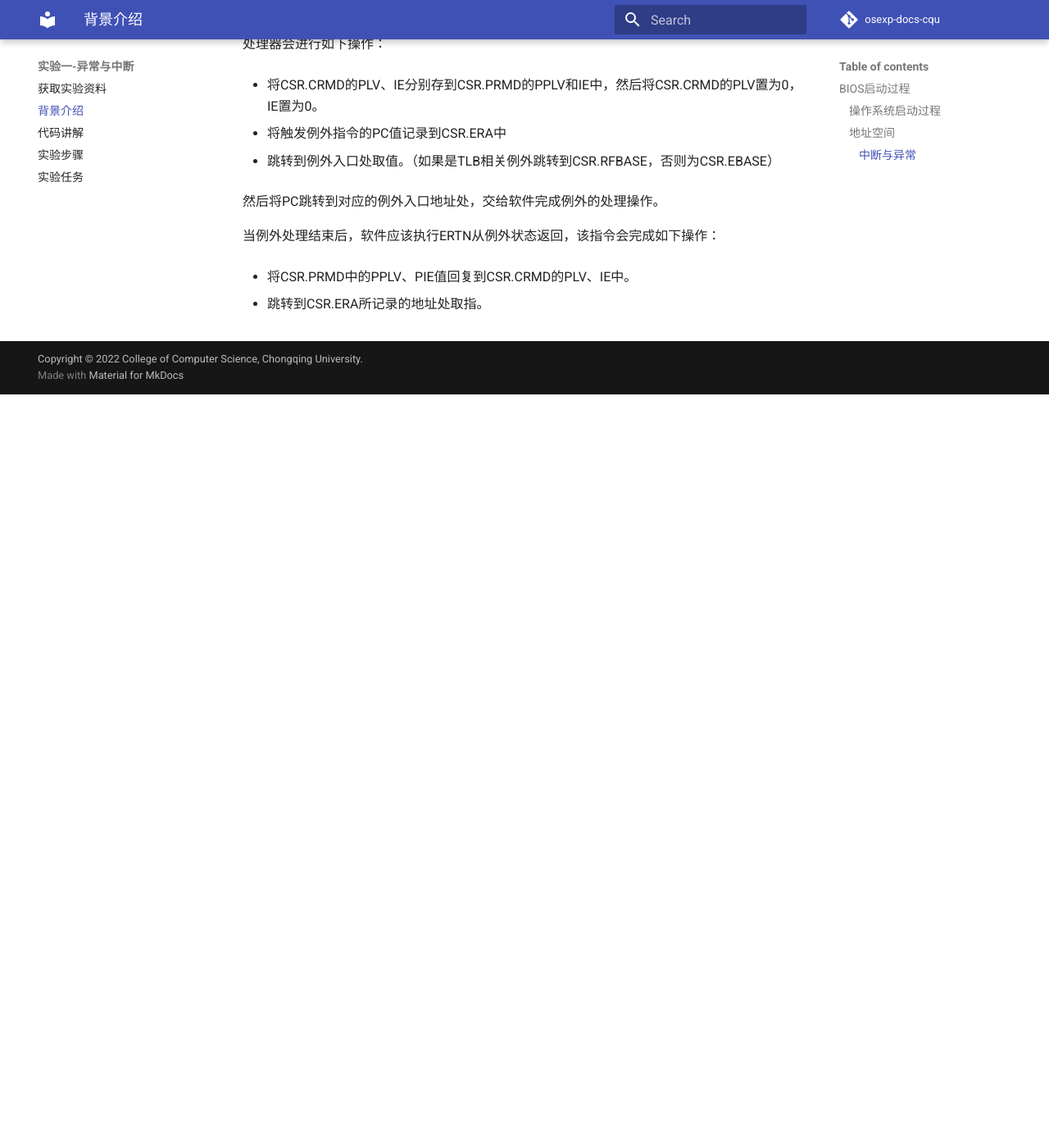
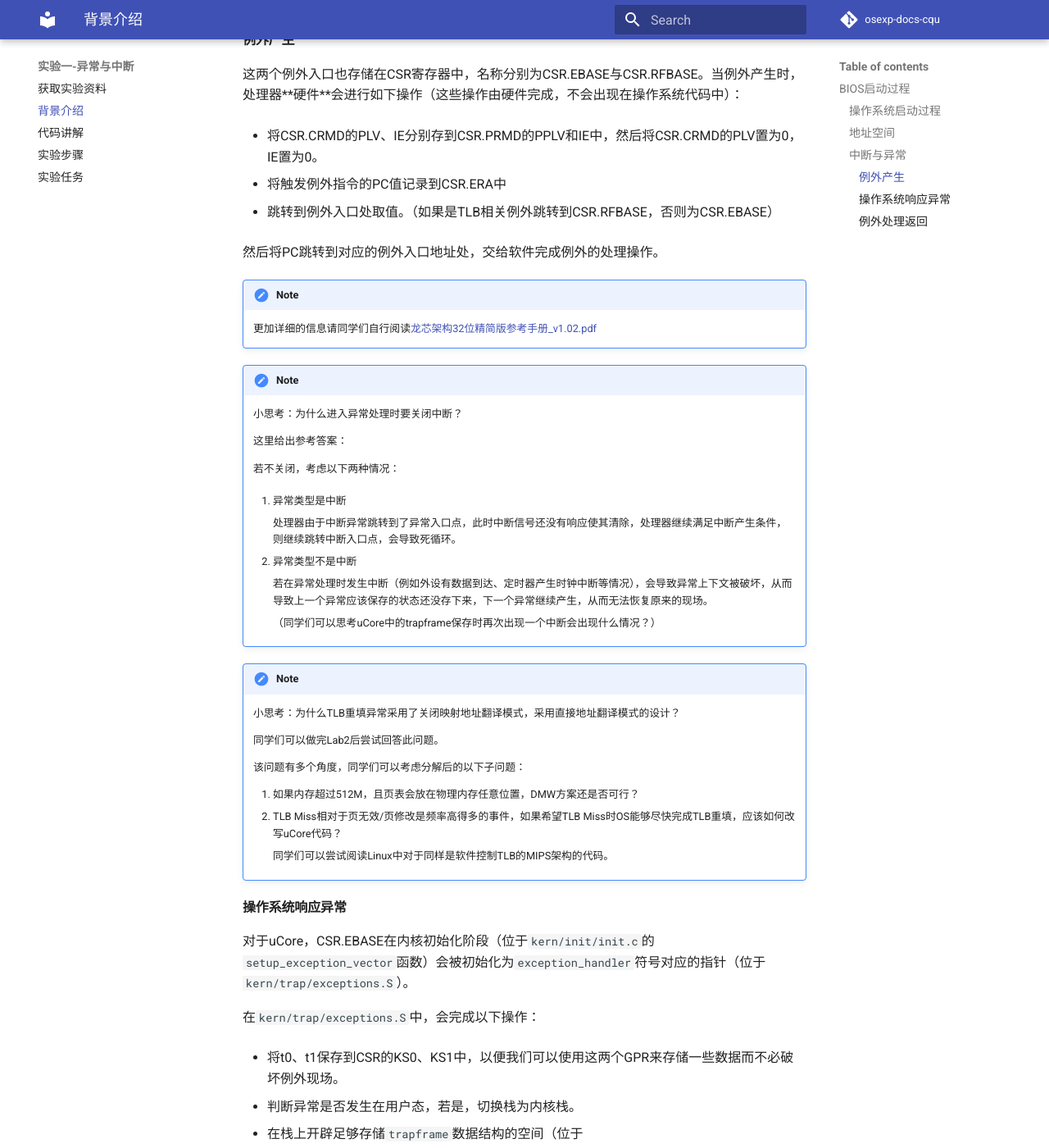
Before and after one commit to CQU-CS-LABs/osexp-docs-cqu, an MkDocs documentation site: the page built from docs/lab1/intro.md, in a window 1280 px wide and 1400 px high, scrolled down 3041 px. Shown: the whole window at 82% size. Built offline with MkDocs 1.6.1 and Material for MkDocs 9.7.7, drawn with Linux system fonts in a browser that asks for light colours; comment, search, counter and statistics services are not loaded; before the commit the page ends 3522 px from its top, so only the background shows below that; some of the changed text lies outside the part shown.

Commit message:
fix lab1 intro

````diff
--- a/docs/lab1/intro.md
+++ b/docs/lab1/intro.md
@@ -62,7 +62,7 @@ uCore中的地址空间涉及两种地址：
     +------------------+  <- 0x00000000
 ```
 
-#### 中断与异常
+### 中断与异常
 
 操作系统需要对计算机系统中的各种外设进行管理，这就需要CPU和外设能够相互通信才行。一般外设的速度远慢于CPU的速度。如果让操作系统通过CPU“主动关心”外设的事件，即采用通常的轮询(polling)机制，则太浪费CPU资源了。所以需要操作系统和CPU能够一起提供某种机制，让外设在需要操作系统处理外设相关事件的时候，能够“主动通知”操作系统，即打断操作系统和应用的正常执行，让操作系统完成外设的相关处理，然后再恢复操作系统和应用的正常执行。在操作系统中，这种机制称为中断机制。中断机制给操作系统提供了处理意外情况的能力，同时它也是实现进程/线程抢占式调度的一个重要基石。但中断的引入会导致对操作系统的理解更加困难。
 
@@ -86,9 +86,12 @@ uCore中的地址空间涉及两种地址：
 
 LoongArch32架构的处理器也提供了两个例外入口。分别是常规例外与TLB例外。由于TLB例外涉及重填页表的工作，因此必须为物理地址。而常规例外入口则可以根据目前处理器的运行状态选择使用虚拟地址或物理地址。
 
+
 **注意：这里我们所使用的QEMU在直接地址翻译模式下，会抹除CSR.RFBASE地址的高3位，因此我们不需要关心TLB重填时地址访问的地址的问题，可以直接修改CSR.CRMD来开启映射地址翻译模式，然后当做虚拟地址一样处理即可。**
 
-这两个例外入口也存储在CSR寄存器中，名称分别为CSR.EBASE与CSR.RFBASE。当例外产生时，处理器会进行如下操作：
+#### 例外产生
+
+这两个例外入口也存储在CSR寄存器中，名称分别为CSR.EBASE与CSR.RFBASE。当例外产生时，处理器**硬件**会进行如下操作（这些操作由硬件完成，不会出现在操作系统代码中）：
 
 - 将CSR.CRMD的PLV、IE分别存到CSR.PRMD的PPLV和IE中，然后将CSR.CRMD的PLV置为0，IE置为0。
 
@@ -98,8 +101,87 @@ LoongArch32架构的处理器也提供了两个例外入口。分别是常规例
 
 然后将PC跳转到对应的例外入口地址处，交给软件完成例外的处理操作。
 
-当例外处理结束后，软件应该执行ERTN从例外状态返回，该指令会完成如下操作：
+!!! note
+    更加详细的信息请同学们自行阅读[龙芯架构32位精简版参考手册_v1.02.pdf](https://mirrors.tuna.tsinghua.edu.cn/loongson/docs/loongarch/%E9%BE%99%E8%8A%AF%E6%9E%B6%E6%9E%8432%E4%BD%8D%E7%B2%BE%E7%AE%80%E7%89%88%E5%8F%82%E8%80%83%E6%89%8B%E5%86%8C_v1.02.pdf)
+
+!!! note
+    小思考：为什么进入异常处理时要关闭中断？
+
+    这里给出参考答案：
+
+    若不关闭，考虑以下两种情况：
+
+    1. 异常类型是中断
+
+        处理器由于中断异常跳转到了异常入口点，此时中断信号还没有响应使其清除，处理器继续满足中断产生条件，则继续跳转中断入口点，会导致死循环。
+
+    2. 异常类型不是中断
+
+        若在异常处理时发生中断（例如外设有数据到达、定时器产生时钟中断等情况），会导致异常上下文被破坏，从而导致上一个异常应该保存的状态还没存下来，下一个异常继续产生，从而无法恢复原来的现场。
+
+        （同学们可以思考uCore中的trapframe保存时再次出现一个中断会出现什么情况？）
+
+!!! note
+    小思考：为什么TLB重填异常采用了关闭映射地址翻译模式，采用直接地址翻译模式的设计？
+
+    同学们可以做完Lab2后尝试回答此问题。
+
+    该问题有多个角度，同学们可以考虑分解后的以下子问题：
+
+    1. 如果内存超过512M，且页表会放在物理内存任意位置，DMW方案还是否可行？
+    2. TLB Miss相对于页无效/页修改是频率高得多的事件，如果希望TLB Miss时OS能够尽快完成TLB重填，应该如何改写uCore代码？
+
+        同学们可以尝试阅读Linux中对于同样是软件控制TLB的MIPS架构的代码。
+
+#### 操作系统响应异常
+
+对于uCore，CSR.EBASE在内核初始化阶段（位于`kern/init/init.c`的`setup_exception_vector`函数）会被初始化为`exception_handler`符号对应的指针（位于`kern/trap/exceptions.S`）。
+
+在`kern/trap/exceptions.S`中，会完成以下操作：
+
+- 将t0、t1保存到CSR的KS0、KS1中，以便我们可以使用这两个GPR来存储一些数据而不必破坏例外现场。
+
+- 判断异常是否发生在用户态，若是，切换栈为内核栈。
+
+- 在栈上开辟足够存储`trapframe`数据结构的空间（位于`kern/trap/loongarch_trapframe.h`），将异常发生现场按照trapframe结构保存在栈中。
+
+    注：其中的pushreg结构只保存30个GPR寄存器，而不是32个。
+
+    这是因为0号寄存器横为0不可写，因此不需要保存，1号寄存器在ABI中意义是RA，已经保存在了trapframe中的tf_ra。
+
+    需要注意的是，ra寄存器与CSR.ERA意义不同。ra寄存器在ABI上存储的是程序运行中函数return的返回地址，而CSR.ERA存储的是例外产生时还没提交的PC地址。
+
+- 数据保存后，将a0寄存器保存为指向trapframe的指针
+
+    根据ABI定义，a0保存的是函数调用的第一个参数，这样C语言编写的loongarch_trap函数读取该参数即读取a0的值。
+
+- 跳转到loongarch_trap函数
+
+之后的C语言代码编写的部分不详细展开，请同学们自行阅读代码。
+
+
+!!! note
+    小思考：为什么需要切换为内核栈？直接让内核跑在用户程序的栈上是否可行？
+
+    考虑以下角度：
+    1. 内核栈泄露给用户程序是否导致安全问题？
+    2. 用户程序跑在虚拟地址，读写用户栈可能会产生什么问题？（可以做完后续Lab后再思考该子问题）
+
+#### 例外处理返回
+
+当loongarch_trap函数结束后，由于我们跳转时写了ra寄存器，此时会回到跳转前的位置。
+
+该位置也就是`kern/trap/exception.S`的jirl到loongarch_trap的下一条指令，对应的是exception_return符号的开始。
+
+在这里，我们将之前保存的trapframe中的信息从栈上还原，然后调用ertn指令，该指令会完成如下操作：
 
 - 将CSR.PRMD中的PPLV、PIE值回复到CSR.CRMD的PLV、IE中。
 
 - 跳转到CSR.ERA所记录的地址处取指。
+
+
+!!! note
+
+    小思考：我们在loongarch_trap函数中继续调用了trap_dispatch，此时是否会改变ra寄存器的值？如果改变了，原本的ra会被存储在什么位置？
+
+    同学们可以回忆程序运行时的栈是做什么用的，以及阅读LoongArch32的ABI文档以及其他架构的ABI文档。
````
